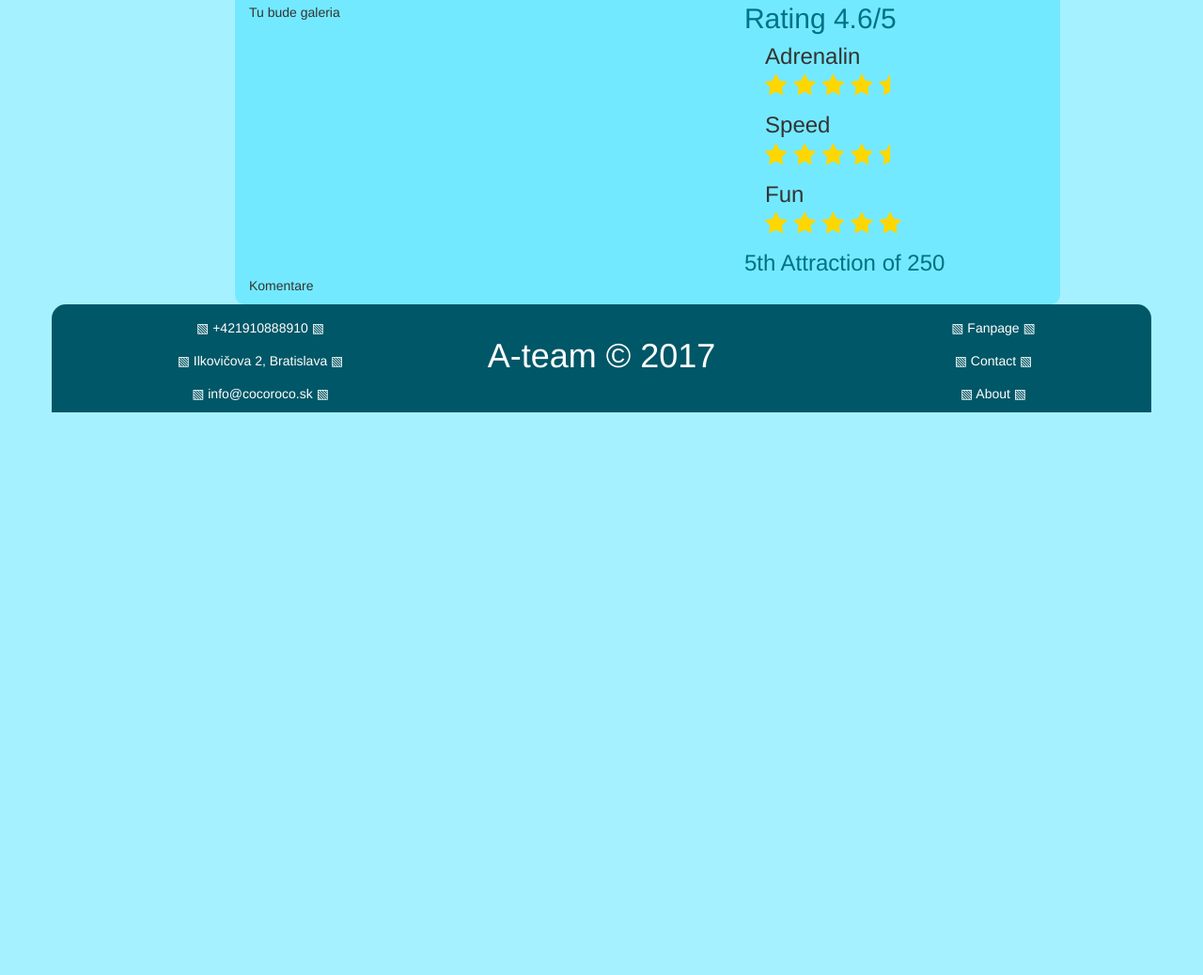
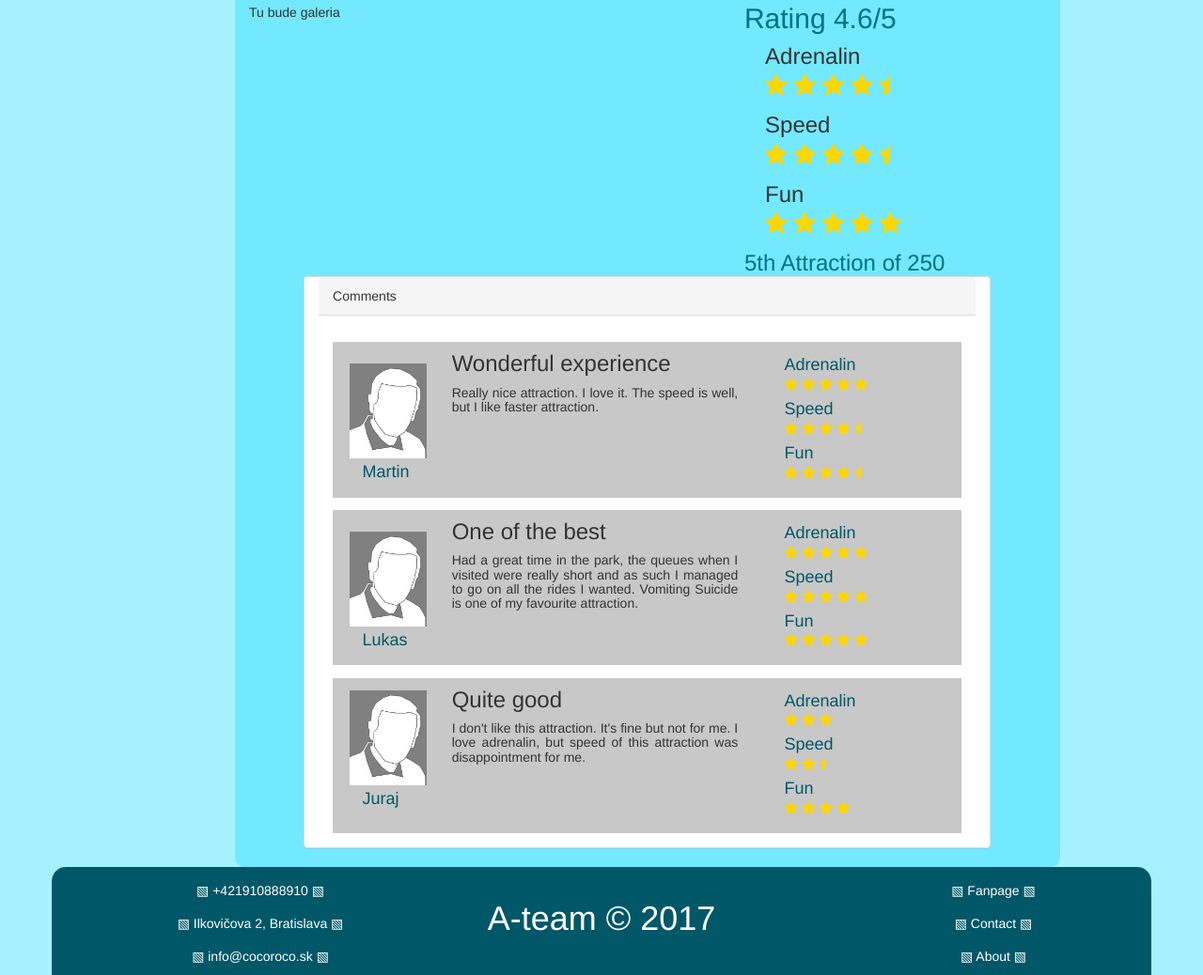
Before and after one commit to danecsvk/icp, a plain HTML site: page vomiting_suicide.html in a window 1280 px wide. Shown: the part 849-1887 px from the top of the page at 94% size. Before the commit the page ends 1288 px from the top, so only its background shows below. Drawn offline with nearby package versions, Linux system fonts and the light colour scheme.

Commit message:
pridane komentare

```diff
--- a/public/css/style.css
+++ b/public/css/style.css
@@ -642,6 +642,21 @@ a:active {
 	font-size: 180%;
 }
 
+#hviezdicky_komentar{
+	margin-left: 10%;
+	font-size: 110%;
+}
+
+#komentar_vomiting {
+	text-align: justify;
+	margin-top: 2%;
+    background-color: #C8C8C8;
+    padding: 10px 0px 15px 0px;
+}
+
+#posunuty_nadpis{
+	margin-left: 20%;
+}
 
 .checked {
     color: gold;
--- a/vomiting_suicide.html
+++ b/vomiting_suicide.html
@@ -226,8 +226,146 @@ The steel track is 5,394 feet (1,644 m) in length and the height of the lift is
 						</div>
 					</div>
 
-					<div>
-						<p>Komentare</p>
+					<div class="row">
+						<div  class="col-xs-offset-1 col-sm-offset-1 col-md-offset-1 col-lg-offset-1 col-xs-10 col-sm-10 col-md-10 col-lg-10 panel panel-default">
+							<div class="panel-heading">Comments</div>
+								<div class="panel-body">
+
+								<!-- prvy komentar -->
+									<div id="komentar_vomiting" class="col-xs-12 col-sm-12 col-md-12 col-lg-12">
+											<div class="col-xs-12 col-sm-6 col-md-2 col-lg-2 attraction-item-img">
+												<img class="img-responsive" src="public/img/coment1.jpg">
+												<h4 id="posunuty_nadpis">Martin</h4>
+											</div>
+
+											<div class="col-xs-12 col-sm-6 col-md-6 col-lg-6">
+												<h3>Wonderful experience</h3>
+												<p class="h5">
+													Really nice attraction. I love it. The speed is well, but I like faster attraction.
+												</p>
+											</div>
+
+											<div class="col-xs-12 col-sm-12 col-md-4 col-lg-4">
+
+												<div id="hviezdicky_komentar">
+													<h4>Adrenalin</h4>
+													<span class="fa fa-star checked"></span>
+													<span class="fa fa-star checked"></span>
+													<span class="fa fa-star checked"></span>
+													<span class="fa fa-star checked"></span>
+													<span class="fa fa-star checked"></span>
+												</div>
+
+												<div id="hviezdicky_komentar">
+													<h4>Speed</h4>
+													<span class="fa fa-star checked"></span>
+													<span class="fa fa-star checked"></span>
+													<span class="fa fa-star checked"></span>
+													<span class="fa fa-star checked"></span>
+													<span class="fa fa-star-half"></span>
+												</div>
+
+												<div id="hviezdicky_komentar">
+													<h4>Fun</h4>
+													<span class="fa fa-star checked"></span>
+													<span class="fa fa-star checked"></span>
+													<span class="fa fa-star checked"></span>
+													<span class="fa fa-star checked"></span>
+													<span class="fa fa-star-half"></span>
+												</div>
+
+											</div>
+									</div>
+
+									<!-- druhy komentar -->
+									<div id="komentar_vomiting" class="col-xs-12 col-sm-12 col-md-12 col-lg-12">
+											<div class="col-xs-12 col-sm-6 col-md-2 col-lg-2 attraction-item-img">
+												<img class="img-responsive" src="public/img/coment1.jpg">
+												<h4 id="posunuty_nadpis">Lukas</h4>
+											</div>
+
+											<div class="col-xs-12 col-sm-6 col-md-6 col-lg-6">
+												<h3>One of the best</h3>
+												<p class="h5">
+													Had a great time in the park, the queues when I visited were really short and as such I managed to go on all the rides I wanted. Vomiting Suicide is one of my favourite attraction.
+												</p>
+											</div>
+
+											<div class="col-xs-12 col-sm-12 col-md-4 col-lg-4">
+
+												<div id="hviezdicky_komentar">
+													<h4>Adrenalin</h4>
+													<span class="fa fa-star checked"></span>
+													<span class="fa fa-star checked"></span>
+													<span class="fa fa-star checked"></span>
+													<span class="fa fa-star checked"></span>
+													<span class="fa fa-star checked"></span>
+												</div>
+
+												<div id="hviezdicky_komentar">
+													<h4>Speed</h4>
+													<span class="fa fa-star checked"></span>
+													<span class="fa fa-star checked"></span>
+													<span class="fa fa-star checked"></span>
+													<span class="fa fa-star checked"></span>
+													<span class="fa fa-star checked"></span>
+												</div>
+
+												<div id="hviezdicky_komentar">
+													<h4>Fun</h4>
+													<span class="fa fa-star checked"></span>
+													<span class="fa fa-star checked"></span>
+													<span class="fa fa-star checked"></span>
+													<span class="fa fa-star checked"></span>
+													<span class="fa fa-star checked"></span>
+												</div>
+
+											</div>
+									</div>
+
+									<!-- treti komentar -->
+									<div id="komentar_vomiting" class="col-xs-12 col-sm-12 col-md-12 col-lg-12">
+											<div class="col-xs-12 col-sm-6 col-md-2 col-lg-2">
+												<img class="img-responsive" src="public/img/coment1.jpg">
+												<h4 id="posunuty_nadpis">Juraj</h4>
+											</div>
+
+											<div class="col-xs-12 col-sm-6 col-md-6 col-lg-6">
+												<h3>Quite good </h3>
+												<p class="h5">
+													I don't like this attraction. It's fine but not for me. I love adrenalin, but speed of this attraction was disappointment for me.
+												</p>
+											</div>
+
+											<div class="col-xs-12 col-sm-12 col-md-4 col-lg-4">
+
+												<div id="hviezdicky_komentar">
+													<h4>Adrenalin</h4>
+													<span class="fa fa-star checked"></span>
+													<span class="fa fa-star checked"></span>
+													<span class="fa fa-star checked"></span>
+												</div>
+
+												<div id="hviezdicky_komentar">
+													<h4>Speed</h4>
+													<span class="fa fa-star checked"></span>
+													<span class="fa fa-star checked"></span>
+													<span class="fa fa-star-half"></span>
+												</div>
+
+												<div id="hviezdicky_komentar">
+													<h4>Fun</h4>
+													<span class="fa fa-star checked"></span>
+													<span class="fa fa-star checked"></span>
+													<span class="fa fa-star checked"></span>
+													<span class="fa fa-star checked"></span>
+												</div>
+
+											</div>
+									</div>
+
+								</div>
+						</div>
 					</div>
 				</div>
 
```
Also changed, not shown: public/img/coment1.jpg (added).
